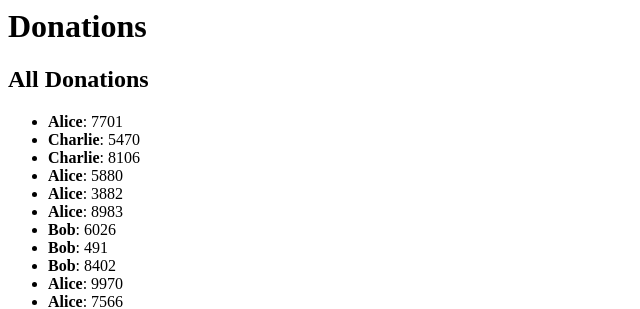
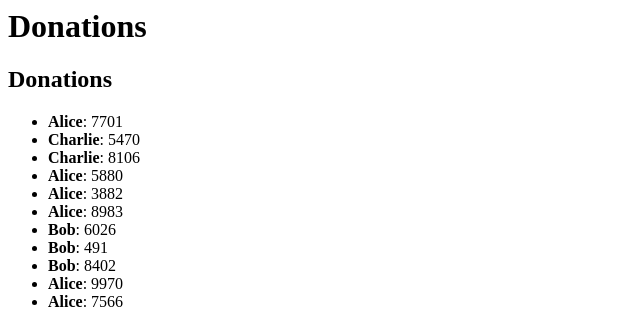
Before and after one commit to pcewebpython/flask-mailroom, a Flask app: page /donations/ in a window 1280 px wide. Shown: the top 309 px of the page, without its empty margins (0-640 px from the left). Run offline with Flask 2, Linux system fonts and the light colour scheme.

Commit message:
Make subtitle more general.

```diff
--- a/templates/donations.jinja2
+++ b/templates/donations.jinja2
@@ -1,6 +1,6 @@
 {% extends 'base.jinja2' %}
 
-{% block subtitle %}All Donations{% endblock subtitle %}
+{% block subtitle %}Donations{% endblock subtitle %}
 
 {% block content %}
 <ul>
```
